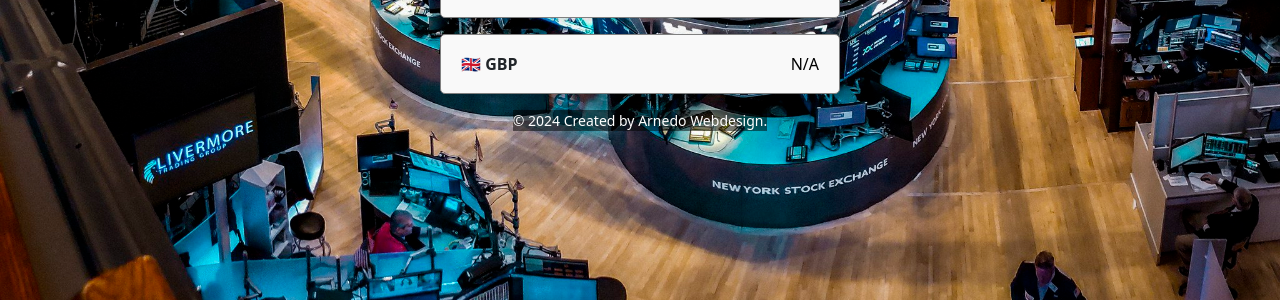
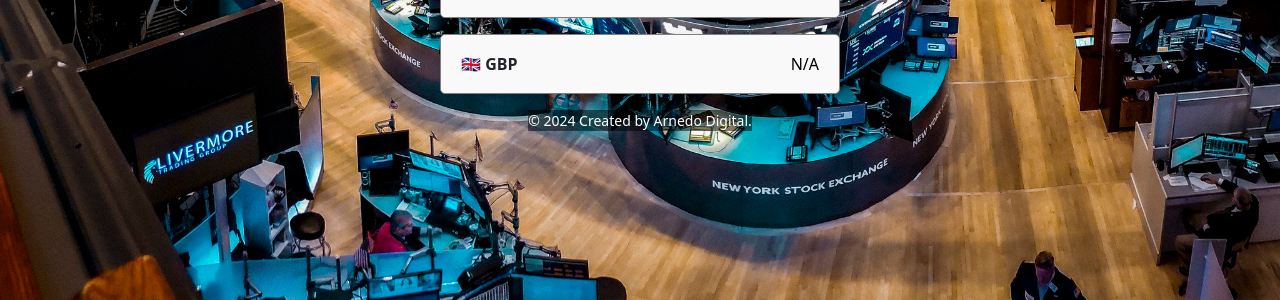
Before and after one commit to Arnedo1/Final-project-cs50x, a Flask app: page / in a window 1280 px wide. Shown: the part 460-760 px from the top of the page. Run offline with Flask 3, Linux system fonts and the light colour scheme; data that the repository does not hold is empty; some libraries are stand-ins or nearby versions.

Commit message:
Update index.html

```diff
--- a/project1/templates/index.html
+++ b/project1/templates/index.html
@@ -60,7 +60,7 @@
             </div>
         </div>
         {% endfor %}
-        <p class="own">© 2024 Created by Arnedo Webdesign.</p>
+        <p class="own">© 2024 Created by Arnedo Digital.</p>
     </div>
 
     <script>
```
